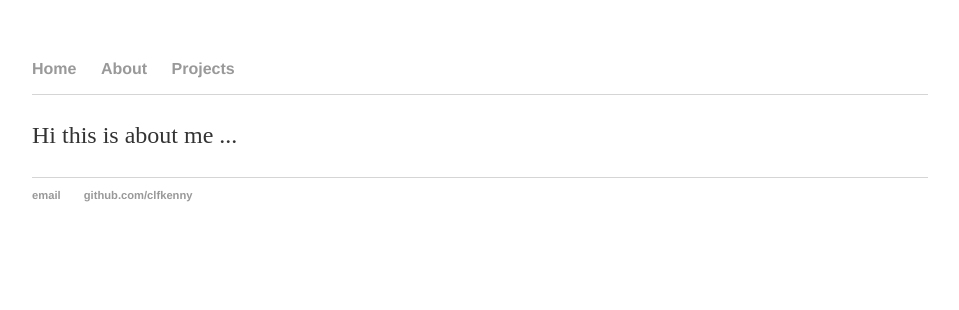
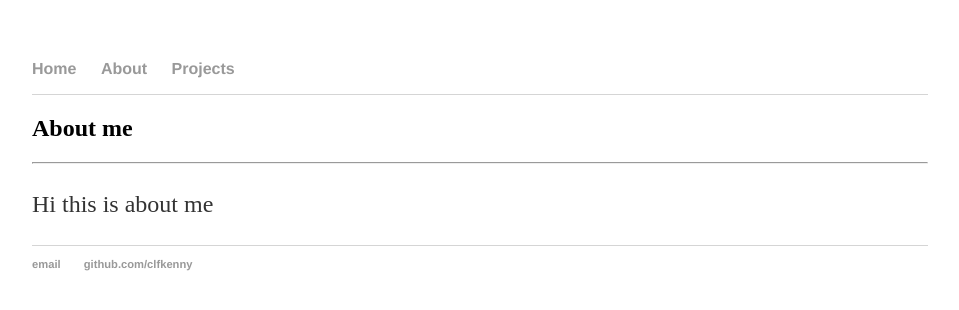
Before and after one commit to clfkenny/clfkenny.github.io, a Jekyll site: the page built from about/index.md, in a window 1280 px wide. Shown: the top 310 px of the page, without its empty margins (160-1119 px from the left). Built offline with Jekyll 4.4.1, drawn with Linux system fonts in a browser that asks for light colours.

Commit message:
Update index.md

```diff
--- a/about/index.md
+++ b/about/index.md
@@ -1,5 +1,9 @@
 ---
 layout: default
 title: About Me | Kenny Lov
+date: 4/26/18
 ---
-<p> Hi this is about me ... </p>
+## About me
+---
+
+Hi this is about me
```
